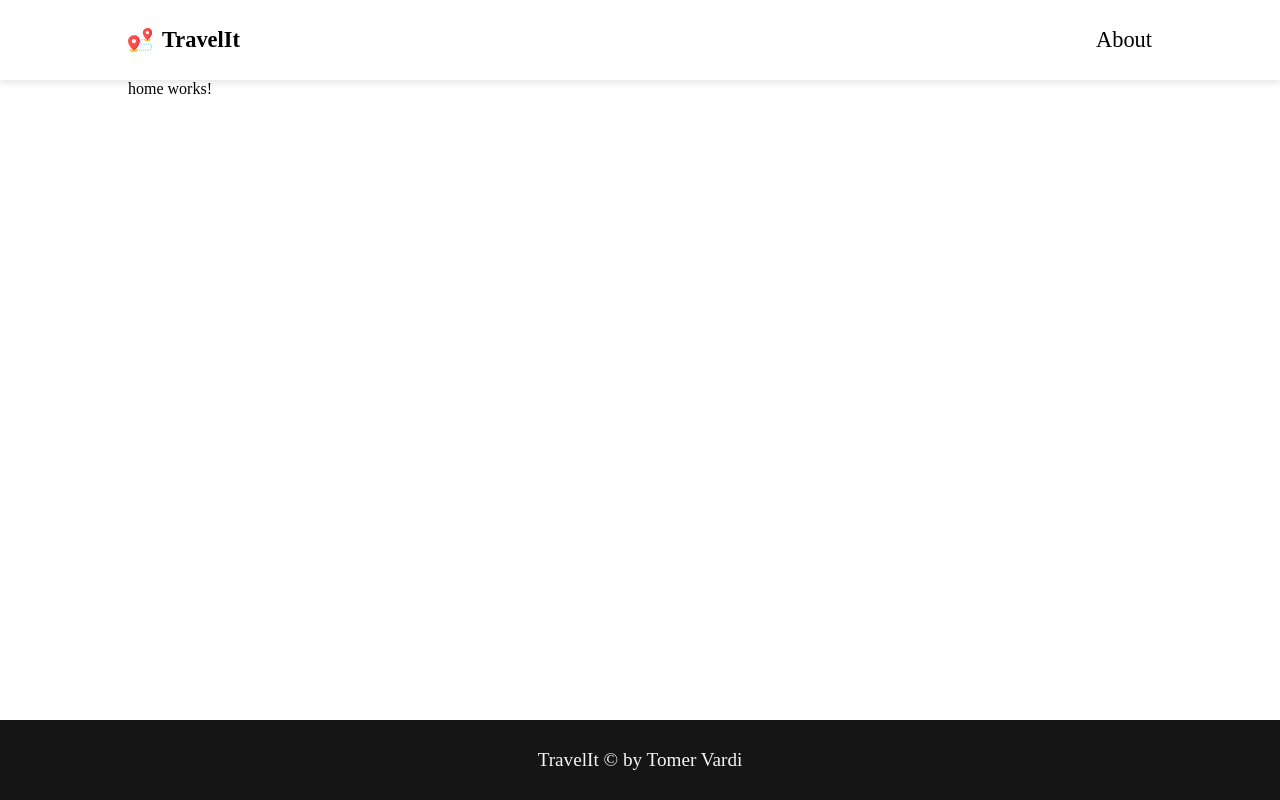
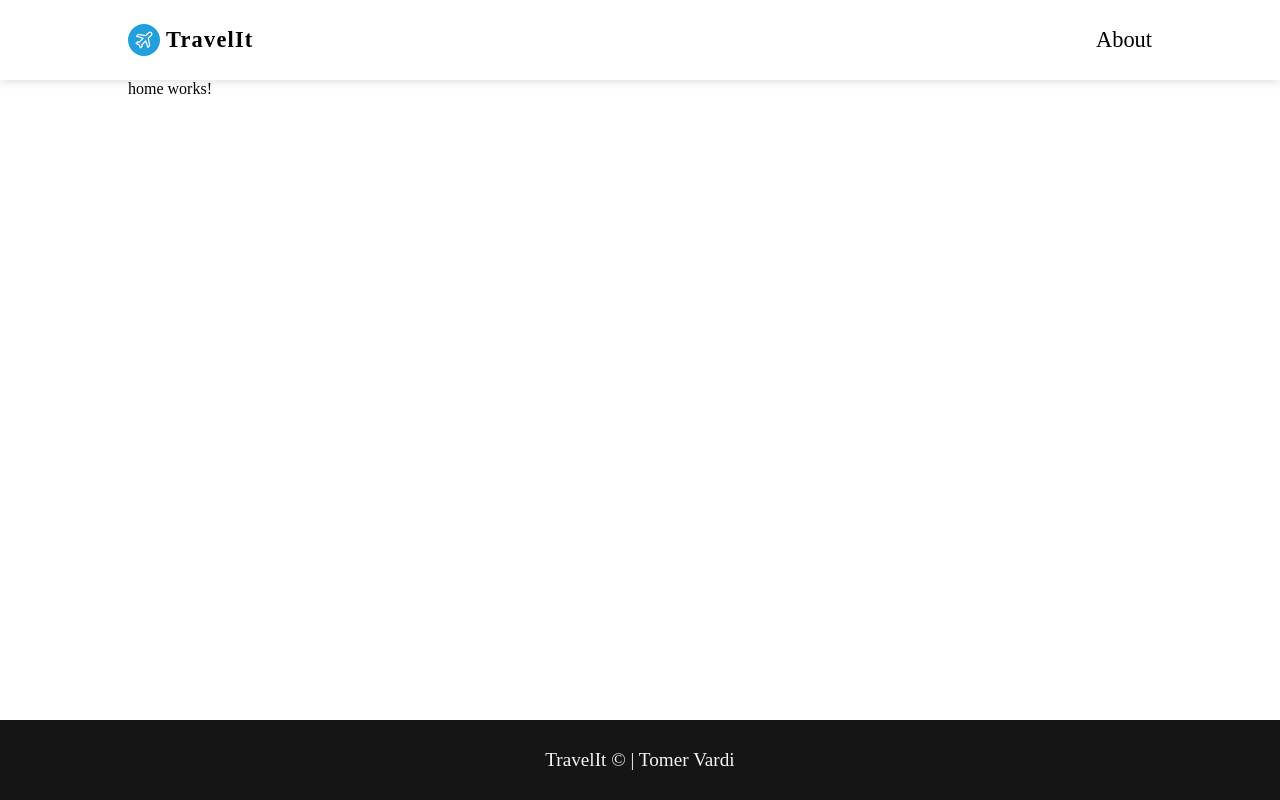
Before and after one commit to varditomer/TravelIt, an Angular app: page / in a window 1280 px wide. Built offline with nearby package versions, Linux system fonts and the light colour scheme.

Commit message:
logo design

```diff
--- a/src/app/app-root/app.component.html
+++ b/src/app/app-root/app.component.html
@@ -1,7 +1,7 @@
 <section class="main-app">
   <header class="container">
     <div class="logo-container" routerLink="/" routerLinkActive="active" [routerLinkActiveOptions]="{exact:true}">
-      <img class="logo-img" src="../../assets/icons/locations-logo.png" />
+      <img class="logo-svg" src="../../assets/icons/travel-icon.svg" />
       <span class="logo-txt">TravelIt</span>
     </div>
     <nav class="nav-container">
@@ -12,6 +12,6 @@
     <router-outlet></router-outlet>
   </main>
   <footer class="container">
-    <p>TravelIt &copy; by Tomer Vardi</p>
+    <p>TravelIt &copy; | Tomer Vardi</p>
   </footer>
 </section>
--- a/src/app/app-root/app.component.scss
+++ b/src/app/app-root/app.component.scss
@@ -19,10 +19,16 @@
 
         .logo-container {
             cursor: pointer;
-            gap: 10px;
+            gap: 6px;
             .logo-txt {
                 font-weight: 600;
                 color: #000;
+                letter-spacing: 1.2px;
+                font-family: cursive;
+            }
+            .logo-svg {
+                height: 32px;
+                width: 32px;
             }
         }
     }
```
Also changed, not shown: src/assets/icons/locations-logo.png (deleted), src/assets/icons/travel-icon.svg (added).
